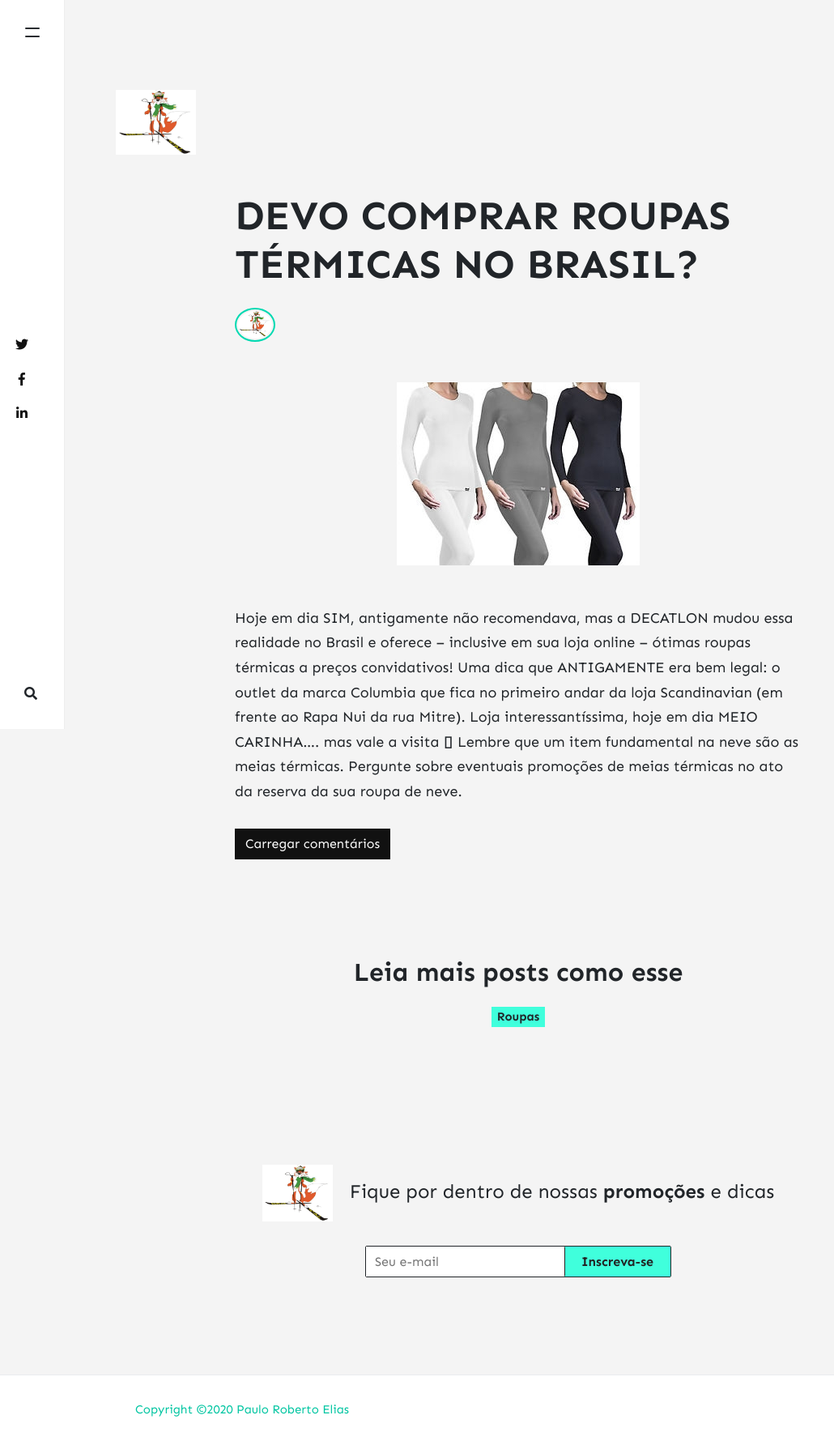
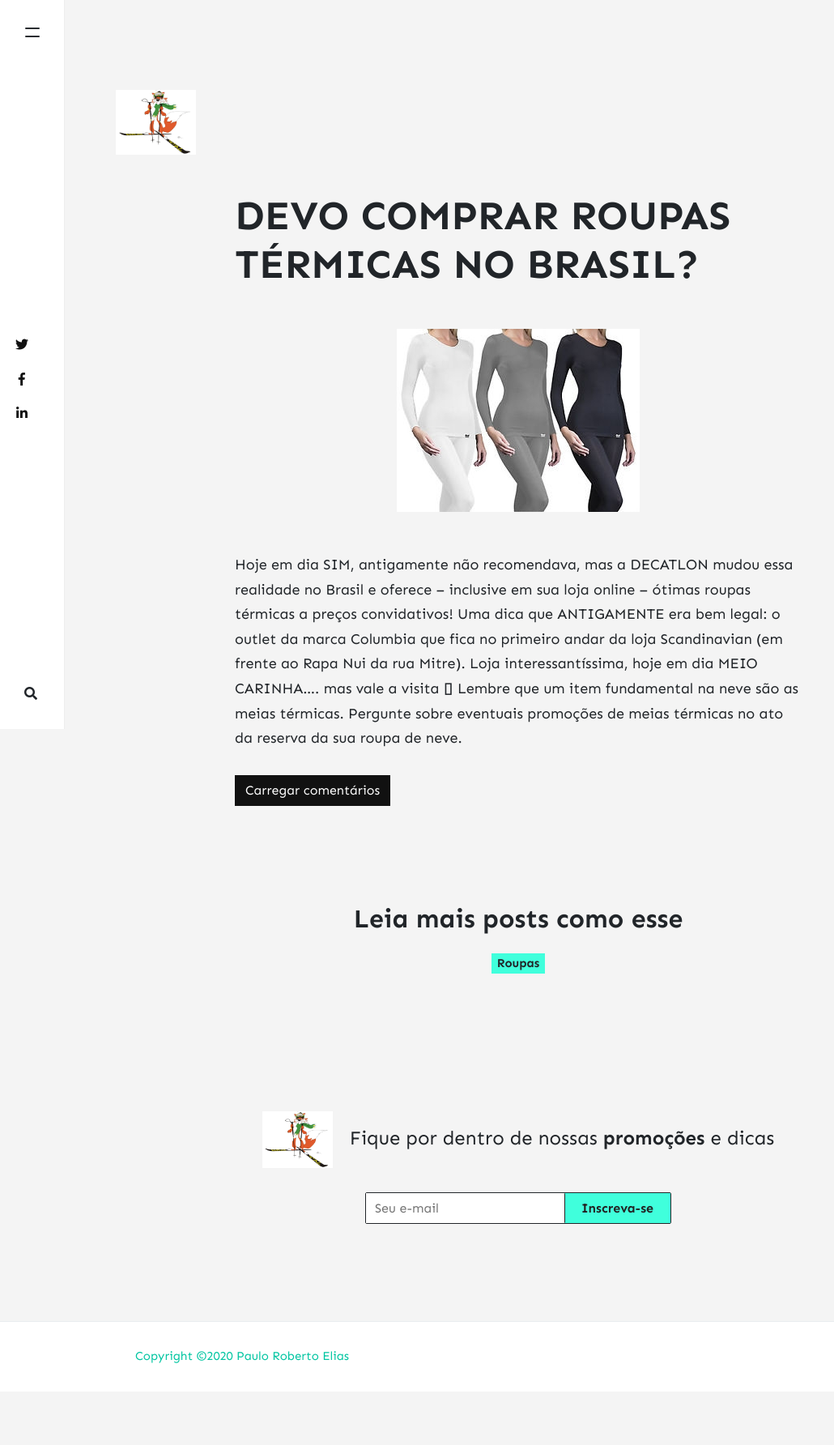
Before and after one commit to PRElias/barilochetotal, a Jekyll site: the page built from _posts/2019-12-01-roupas-termicas.md, in a window 1280 px wide. Shown: the whole page at 81% size, without its empty margins (0-1030 px from the left). Built offline with Jekyll 4.4.1, drawn with Linux system fonts in a browser that asks for light colours; nearby versions of some CDN libraries; comment, search, counter and statistics services are not loaded; after the commit the page ends 1718 px from its top, so only the background shows below that.

Commit message:
escrito por

```diff
--- a/_layouts/post.html
+++ b/_layouts/post.html
@@ -9,7 +9,7 @@
     <!-- Post Title -->
     <h1 class="posttitle">{{ page.title }}</h1>
     <!-- Author & Date  Box -->
-    {% assign author = site.authors[page.author] %}
+    <!-- {% assign author = site.authors[page.author] %}
     {% if page.author %}
     <div class="d-flex align-items-center mt-4">
         <div>
@@ -20,14 +20,14 @@
             {% endif %}
         </div>
         <div>
-        <!-- Escrito por <a target="_blank" class="text-dark" href="{{ author.web }}">{{ author.display_name }}</a> on  -->
-        <!-- <span class="post-date"><time class="post-date" datetime="{{ page.date | date:"%Y-%m-%d" }}">{{ page.date | date: "%d/%m/%Y" }}</time></span>
+        Escrito por <a target="_blank" class="text-dark" href="{{ author.web }}">{{ author.display_name }}</a> on
+        <span class="post-date"><time class="post-date" datetime="{{ page.date | date:"%Y-%m-%d" }}">{{ page.date | date: "%d/%m/%Y" }}</time></span>
         {% if page.last_modified_at %}
         (Updated: <time datetime="{{ page.last_modified_at | date_to_xmlschema }}" itemprop="dateModified">{{ page.last_modified_at | date: "%b %-d, %Y" }}</time>)
-        {% endif %} -->
+        {% endif %}
         </div>
     </div>
-    {% endif %}
+    {% endif %} -->
 </div>
 
 <!-- Adsense under title if enabled from _config.yml (change your pub id and slot) -->
```
